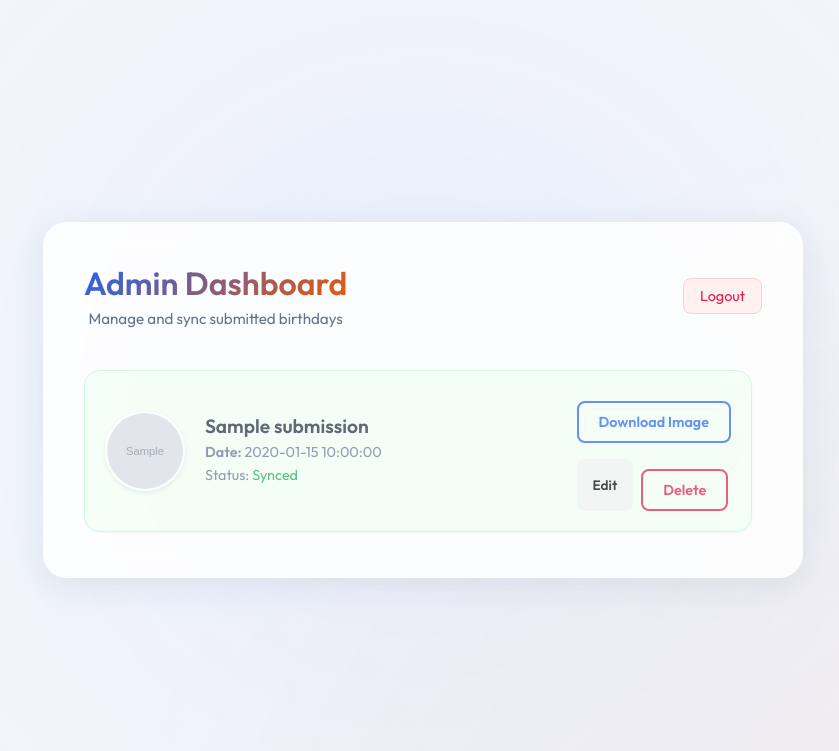
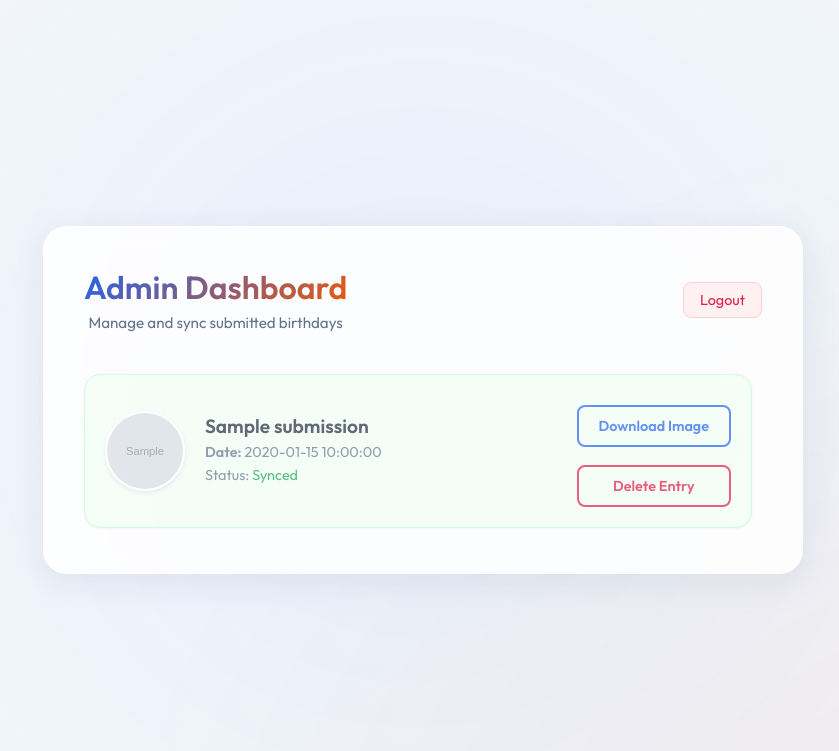
Before and after one commit to JoelAmahdi/birthday-form, a Flask app: page /admin in a window 1280 px wide; the page is wider, and only the part inside the window is pictured. Shown: the top 751 px of that part, without its empty margins (217-1056 px from the left). Run offline with Flask 3, Linux system fonts and the light colour scheme; the visitor is signed in with stand-in values (Sample User, id 1); grey boxes marked "Sample" are stand-in pictures; a database or web service that is not in the repository returns one stand-in record (values such as "Sample title"); some libraries are stand-ins or nearby versions.

Commit message:
Update admin.html

```diff
--- a/birthday-form/templates/admin.html
+++ b/birthday-form/templates/admin.html
@@ -27,8 +27,8 @@
                             <img src="{{ url_for('uploaded_file', filename=sub.image_path) }}" alt="{{ sub.name }}">
                         </div>
                         <div class="sub-details" id="details-{{ sub.id }}">
-                            <h3><span class="view-mode-{{ sub.id }}">{{ sub.name }}</span><input type="text" class="edit-mode-{{ sub.id }} edit-input name-input" value="{{ sub.name }}" style="display:none;"></h3>
-                            <p><strong>Date:</strong> <span class="view-mode-{{ sub.id }}">{{ sub.date }}</span><input type="date" class="edit-mode-{{ sub.id }} edit-input date-input" value="{{ sub.date }}" style="display:none;"></p>
+                            <h3>{{ sub.name }}</h3>
+                            <p><strong>Date:</strong> {{ sub.date }}</p>
                             <p class="sync-status">Status: {% if sub.synced %}<span class="status-success">Synced</span>{% else %}<span class="status-pending">Pending</span>{% endif %}</p>
                         </div>
                         <div class="sub-actions">
@@ -36,13 +36,7 @@
                             <button class="sync-btn" onclick="syncBirthday({{ sub.id }})">Sync to Calendar</button>
                             {% endif %}
                             <a href="{{ url_for('uploaded_file', filename=sub.image_path) }}" download="birthday_image_{{ sub.id }}" class="download-btn">Download Image</a>
-
-                            <div style="display: flex; gap: 8px; margin-top: 8px;">
-                                <button class="action-btn edit-btn view-mode-btn-{{ sub.id }}" onclick="toggleEdit({{ sub.id }}, true)">Edit</button>
-                                <button class="action-btn save-btn edit-mode-btn-{{ sub.id }}" onclick="saveEdit({{ sub.id }})" style="display:none;">Save</button>
-                                <button class="action-btn cancel-btn edit-mode-btn-{{ sub.id }}" onclick="toggleEdit({{ sub.id }}, false)" style="display:none;">Cancel</button>
-                                <button class="action-btn delete-btn view-mode-btn-{{ sub.id }}" onclick="deleteBirthday({{ sub.id }})">Delete</button>
-                            </div>
+                            <button class="action-btn delete-btn" onclick="deleteBirthday({{ sub.id }})">Delete Entry</button>
                         </div>
                     </div>
                     {% endfor %}
@@ -53,50 +47,6 @@
         </div>
     </div>
     <script>
-        function toggleEdit(id, showEdit) {
-            const viewEls = document.querySelectorAll(`.view-mode-${id}`);
-            const editEls = document.querySelectorAll(`.edit-mode-${id}`);
-            const viewBtns = document.querySelectorAll(`.view-mode-btn-${id}`);
-            const editBtns = document.querySelectorAll(`.edit-mode-btn-${id}`);
-
-            viewEls.forEach(el => el.style.display = showEdit ? 'none' : 'inline-block');
-            editEls.forEach(el => el.style.display = showEdit ? 'inline-block' : 'none');
-            viewBtns.forEach(btn => btn.style.display = showEdit ? 'none' : 'inline-block');
-            editBtns.forEach(btn => btn.style.display = showEdit ? 'inline-block' : 'none');
-        }
-
-        async function saveEdit(id) {
-            const card = document.getElementById(`details-${id}`);
-            const name = card.querySelector('.name-input').value;
-            const date = card.querySelector('.date-input').value;
-
-            const formData = new FormData();
-            formData.append('name', name);
-            formData.append('date', date);
-
-            try {
-                const response = await fetch(`/api/edit-birthday/${id}`, {
-                    method: 'POST',
-                    body: formData
-                });
-
-                const result = await response.json();
-
-                if (response.ok) {
-                    // Update view text
-                    const viewEls = card.querySelectorAll(`.view-mode-${id}`);
-                    viewEls[0].innerText = name;
-                    viewEls[1].innerText = date;
-                    toggleEdit(id, false);
-                } else {
-                    alert(result.error || 'Failed to update');
-                }
-            } catch (err) {
-                console.error(err);
-                alert('An error occurred while updating.');
-            }
-        }
-
         async function deleteBirthday(id) {
             if (!confirm("Are you sure you want to delete this birthday? This action cannot be undone.")) return;
 
```
